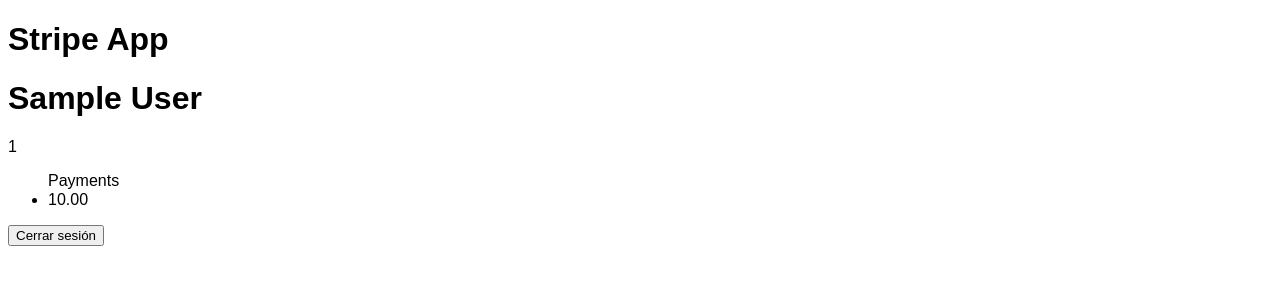
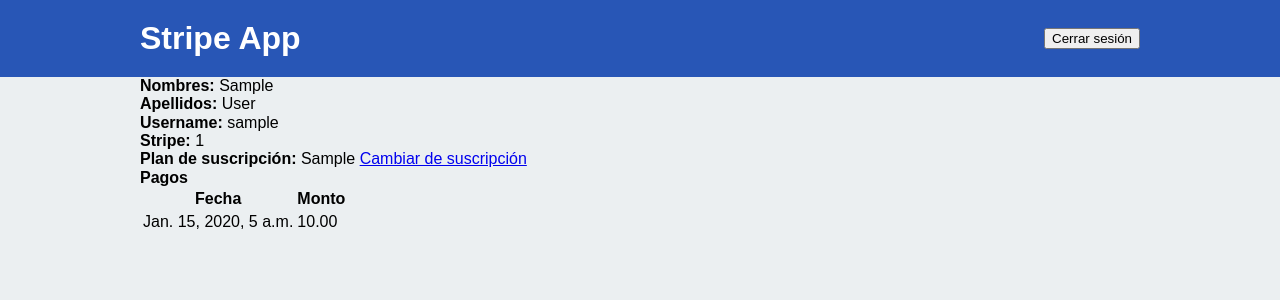
Before and after one commit to KattyaCuevas/stripe_app, a Django app: page /user/me in a window 1280 px wide. Shown: the top 300 px of the page. Run offline with Django 3.2, Linux system fonts and the light colour scheme; a user stored in the database is signed in; tables that the repository leaves empty hold one stand-in row (values such as "Sample post"); some libraries are stand-ins or nearby versions.

Commit message:
Add styles to html

```diff
--- a/app/views.py
+++ b/app/views.py
@@ -37,10 +37,7 @@ class SubscriptionStripeView(LoginRequiredMixin, View):
         return render(request, 'user/subscription.html')
 
     def post(self, request):
-        try:
-            user = StripeUser.objects.get(pk=request.session['user_id'])
-        except:
-            return redirect('app:login')
+        user = request.user
         if not user.stripe_id:
             return redirect('app:stripe')
         else:
--- a/static/css/main.css
+++ b/static/css/main.css
@@ -6,4 +6,54 @@ html {
   -webkit-text-size-adjust: 100%;
 }
 
-*, *:before, *:after { box-sizing: inherit }
+*, *:before, *:after { box-sizing: inherit; }
+
+body {
+  background-color: #EBEFF1;
+  margin: 0px;
+}
+
+header {
+  background-color: #2856B6;
+  color: #fff;
+}
+header a {
+  color: #fff;
+  cursor: pointer;
+  text-decoration: none;
+}
+header h1 { margin: 0; }
+header .container {
+  align-items: center;
+  display: flex;
+  justify-content: space-between;
+  padding: 20px 0;
+}
+.container {
+  max-width: 1000px;
+  margin: 0 auto;
+}
+
+.card {
+  background-color: #fff;
+  border-radius: 5px;
+  margin: 100px auto;
+  max-width: 450px;
+  padding: 50px;
+}
+.card button {
+  margin: 16px 0;
+  padding: 7px;
+}
+.card form {
+  display: flex;
+  flex-flow: column;
+  margin-bottom: 30px;
+}
+.card form p {
+  display: flex;
+  flex-flow: column;
+}
+.card h2 { text-align: center; }
+.card input { padding: 5px; }
+.card .links { text-align: end; }
--- a/templates/base/base.html
+++ b/templates/base/base.html
@@ -12,7 +12,15 @@
   </head>
   <body>
     {% block header %}
-      <h1>Stripe App</h1>
+      <header>
+        <div class="container">
+          <h1>Stripe App</h1>
+          <form action="{% url 'app:logout' %}" method="post">
+            {% csrf_token %}
+            <button type="submit">Cerrar sesión</button>
+          </form>
+        </div>
+      </header>
     {% endblock %}
 
     {% block content %}
--- a/templates/user/detail.html
+++ b/templates/user/detail.html
@@ -1,18 +1,49 @@
 {% extends  'base/base.html' %}
 
 {% block content %}
-  <h1>{{ user.get_full_name }}</h1>
-  {{ user.stripe_id }}
-  {% if error_message %}<p><strong>{{ error_message }}</strong></p>{% endif %}
-  <ul>
-    Payments
-    {% for payment in user.payment_set.all %}
-    <li>{{ payment }}</li>
-    {% endfor %}
-  </ul>
+  <div class="container">
+    <div>
+      <b>Nombres:</b>
+      <span>{{ user.first_name }}</span>
+    </div>
 
-  <form action="{% url 'app:logout' %}" method="post">
-    {% csrf_token %}
-    <button type="submit">Cerrar sesión</button>
-  </form>
+    <div>
+      <b>Apellidos:</b>
+      <span>{{ user.last_name }}</span>
+    </div>
+
+    <div>
+      <b>Username:</b>
+      <span>{{ user.username }}</span>
+    </div>
+
+    <div>
+      <b>Stripe:</b>
+      <span>{{ user.stripe_id }}</span>
+    </div>
+
+    <div>
+      <b>Plan de suscripción:</b>
+      <span>{{ user.plan }}</span>
+      <a href="/user/subscription">Cambiar de suscripción</a>
+    </div>
+
+    <b>Pagos</b>
+    <table>
+      <thead>
+        <tr>
+          <th>Fecha</th>
+          <th>Monto</th>
+        </tr>
+      </thead>
+      <tbody>
+        {% for payment in user.payment_set.all %}
+        <tr>
+          <td>{{ payment.date }}</td>
+          <td>{{ payment.amount }}</td>
+        </tr>
+        {% endfor %}
+      </tbody>
+    </table>
+  </div>
 {% endblock %}
```
Also changed, not shown: templates/user/login.html (+12 -5 lines), templates/user/register.html (+12 -5 lines), 1 other file.
